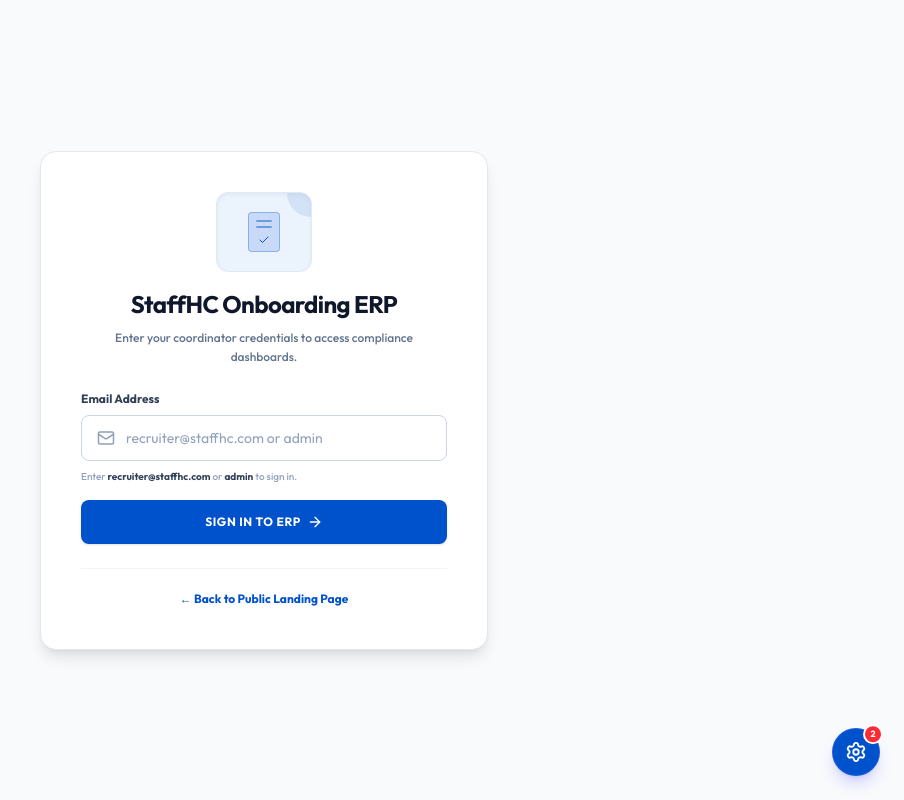
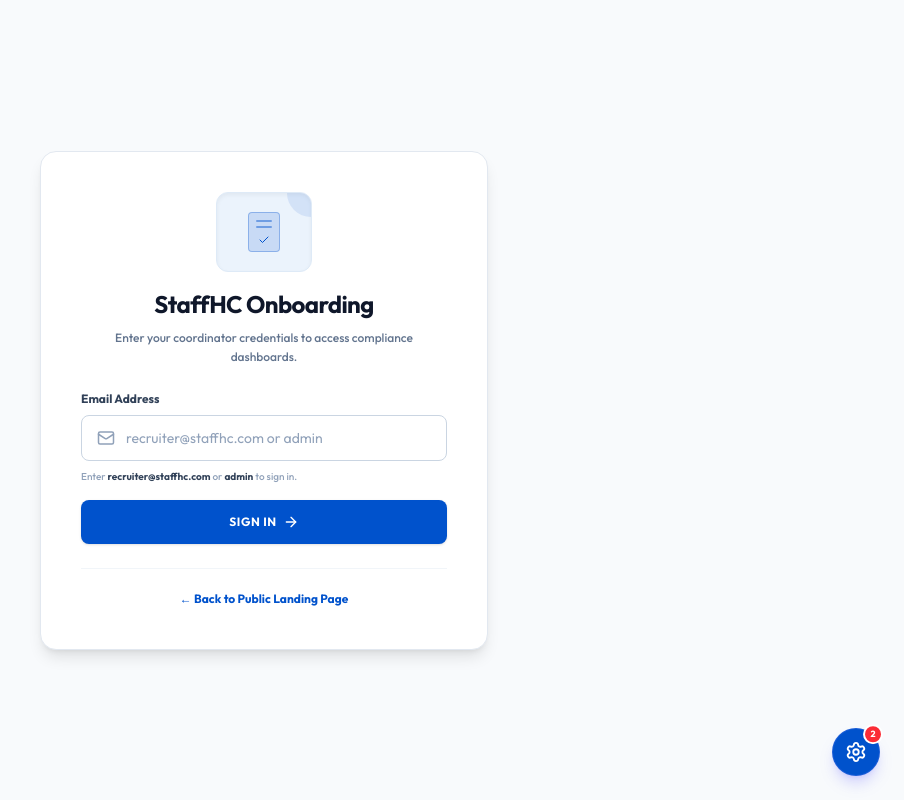
Before and after one commit to akrishav/portfolio1, a Next.js app: page /recruiter in a window 1280 px wide. Shown: the whole page, without its empty margins (376-1280 px from the left). Built offline with nearby package versions, Linux system fonts and the light colour scheme.

Commit message:
feat: remove ERP from recruiter login, add mani@staffhc.com suggestion to candidate login

```diff
--- a/src/app/onboarding/page.tsx
+++ b/src/app/onboarding/page.tsx
@@ -194,7 +194,7 @@ export default function OnboardingPage() {
                     <Mail className="absolute left-4 top-3.5 h-4.5 w-4.5 text-slate-400" />
                   </div>
                   <span className="text-[10px] text-slate-400 block mt-2 font-medium">
-                    We'll send a 6-digit security code to this address. (Demo — any email and any OTP will work)
+                    Enter <strong className="text-slate-700">mani@staffhc.com</strong>. We'll send a 6-digit security code to this address. (Demo — any email and any OTP will work)
                   </span>
                 </div>
 
--- a/src/app/recruiter/page.tsx
+++ b/src/app/recruiter/page.tsx
@@ -141,7 +141,7 @@ export default function RecruiterDashboard() {
           </div>
 
           <div className="space-y-2">
-            <h2 className="text-2xl font-bold text-[#0F172A] tracking-tight">StaffHC Onboarding ERP</h2>
+            <h2 className="text-2xl font-bold text-[#0F172A] tracking-tight">StaffHC Onboarding</h2>
             <p className="text-xs text-slate-500 max-w-xs mx-auto leading-relaxed font-medium">
               Enter your coordinator credentials to access compliance dashboards.
             </p>
@@ -175,7 +175,7 @@ export default function RecruiterDashboard() {
               type="submit"
               className="w-full py-3.5 bg-[#0052CC] hover:bg-[#0042A3] text-white rounded-lg text-xs font-bold uppercase tracking-wider transition-all flex items-center justify-center gap-1.5 shadow"
             >
-              Sign In to ERP
+              Sign In
               <ArrowRight className="h-4 w-4" />
             </button>
           </form>
```
